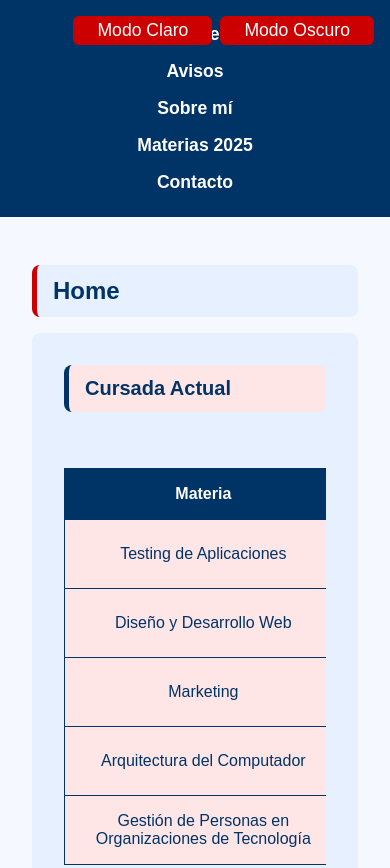
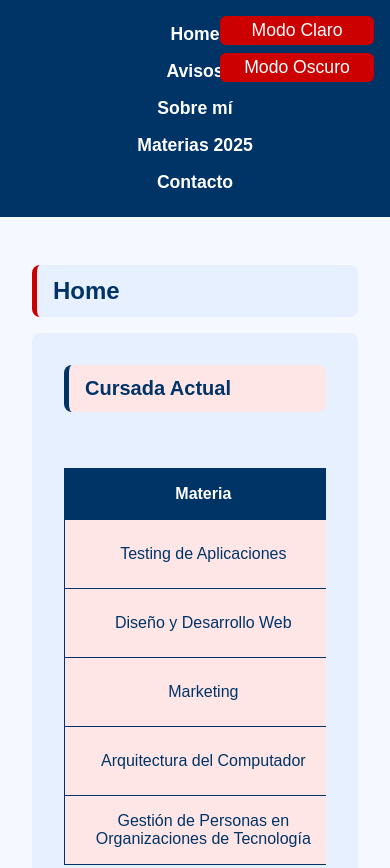
Before and after one commit to Nacho-Cervera/diseno_y_desarrollo_web, a plain HTML site: page uva_1/integrador/index.html in a window 390 px wide. Shown: the top 868 px of the page. Drawn offline with Linux system fonts and the light colour scheme.

Commit message:
boton de modos responsive

```diff
--- a/uva_1/integrador/estilos.css
+++ b/uva_1/integrador/estilos.css
@@ -10,6 +10,16 @@ body {
     color: #f1f1f1;
 }
 
+@media (max-width: 768px) {
+    .botones-modo {
+        position: absolute;
+        top: 1rem;
+        right: 1rem;
+        flex-direction: column;
+        align-items: flex-end;
+        gap: 0.5rem;
+    }
+}
 
 nav {
     background-color: #003366;
@@ -112,6 +122,9 @@ h2 {
     display: inline-block;
     text-align: center;
     transition: background-color 0.3s ease;
+    width: 154px;
+    /* o el valor que te guste */
+
 }
 
 .boton-modo:hover {
```
